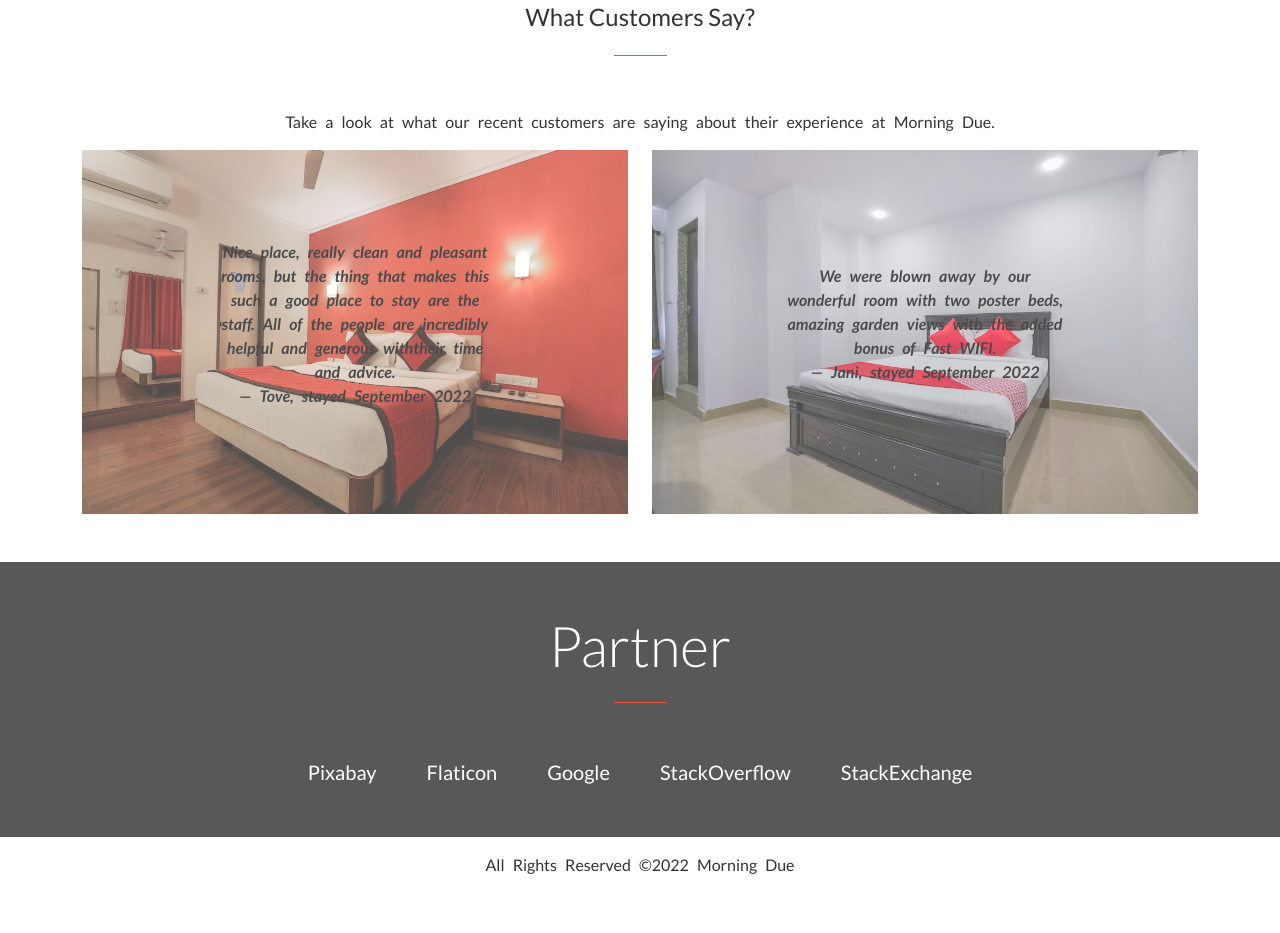
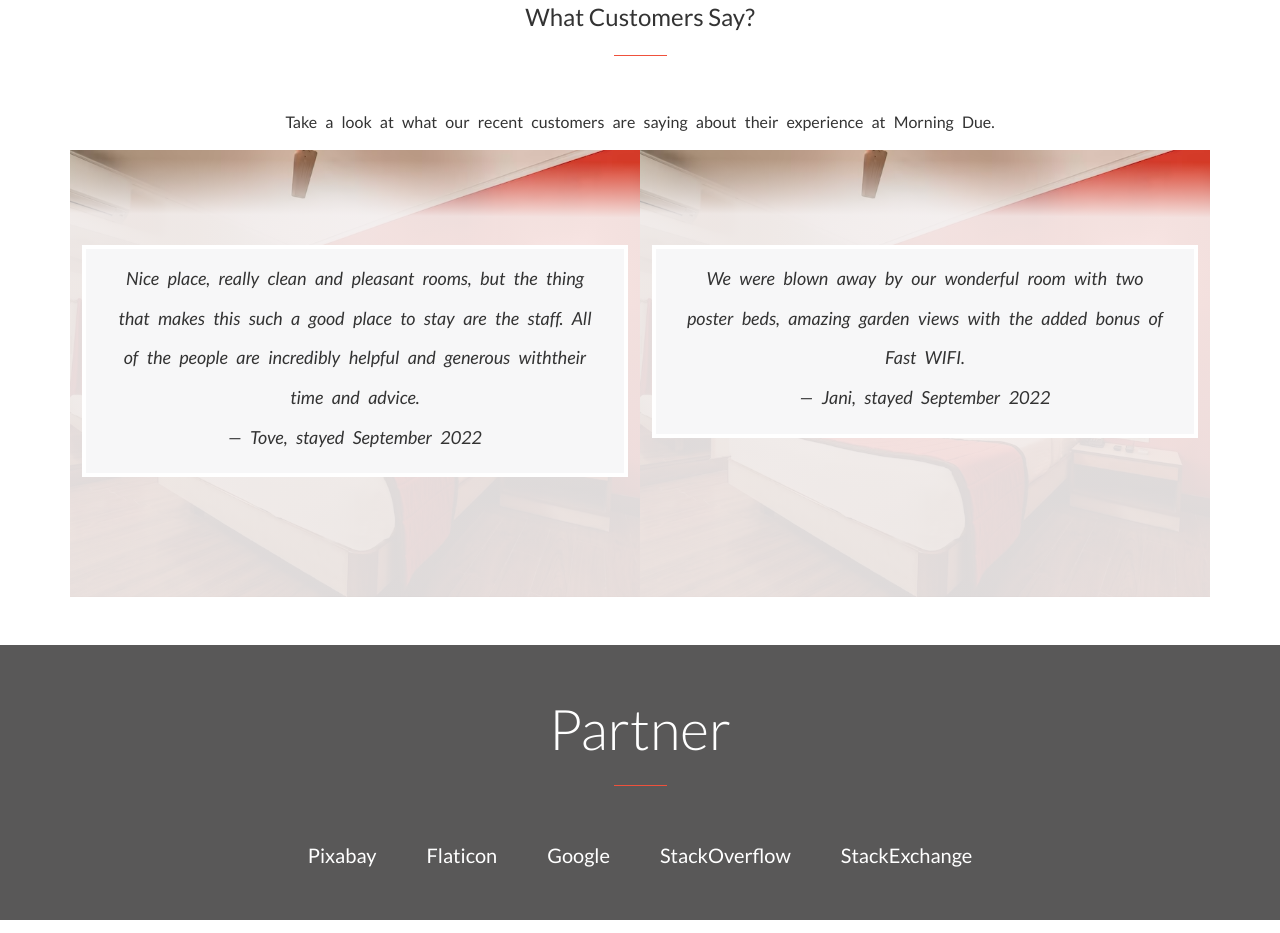
Before and after one commit to devMunyi/module-1-capstone, a website: page about.html in a window 1280 px wide. Shown: the part 943-1876 px from the top of the page. Before the commit the page ends 1852 px from the top, so only its background shows below. Drawn offline with nearby package versions, Linux system fonts and the light colour scheme.

Commit message:
change design on the section what customers say

```diff
--- a/about.html
+++ b/about.html
@@ -75,13 +75,6 @@
         <div class="container">
           <div class="row">
             <div class="col-md-6">
-              <img
-                src="./img/room-1.avif"
-                alt="Customer 1"
-                width="100%"
-                width="100%"
-              />
-
               <div class="img-centered-text">
                 <p>
                   <i
@@ -96,13 +89,6 @@
             </div>
 
             <div class="col-md-6">
-              <img
-                src="./img/room-2.avif"
-                alt="Customer 2"
-                width="100%"
-                width="100%"
-              />
-
               <div class="img-centered-text">
                 <p>
                   <i
--- a/css/styles.css
+++ b/css/styles.css
@@ -256,26 +256,21 @@ p {
 }
 
 .about-middle .col-md-6 {
-  position: relative;
-  text-align: center;
-  color: black;
-  font-weight: bold;
-  background-color: transparent;
-  opacity: 0.7;
-  transition: opacity 0.5s ease-in;
-  cursor: pointer;
-}
-
-.about-middle .col-md-6:hover {
-  opacity: 1;
-  color: white;
+  background-image: linear-gradient(180.45deg, rgba(182, 175, 175, 0) 2.75%, rgba(246, 242, 242, 0.9) 15%), url("../img/room-1.avif");
+  background-repeat: no-repeat;
+  background-position: center;
+  background-size: cover;
+  padding-top: 80px;
+  padding-bottom: 80px;
 }
 
 .about-middle .img-centered-text {
-  position: absolute;
-  top: 50%;
-  left: 50%;
-  transform: translate(-50%, -50%);
+  border: 4px solid rgb(255, 255, 255);
+  background-color: rgb(247, 247, 248);
+  margin: 15px 0 40px;
+  line-height: 220%;
+  padding: 10px 25px 0;
+  font-size: 1.125em;
 }
 
 /* Adapt to Desktop */
```
